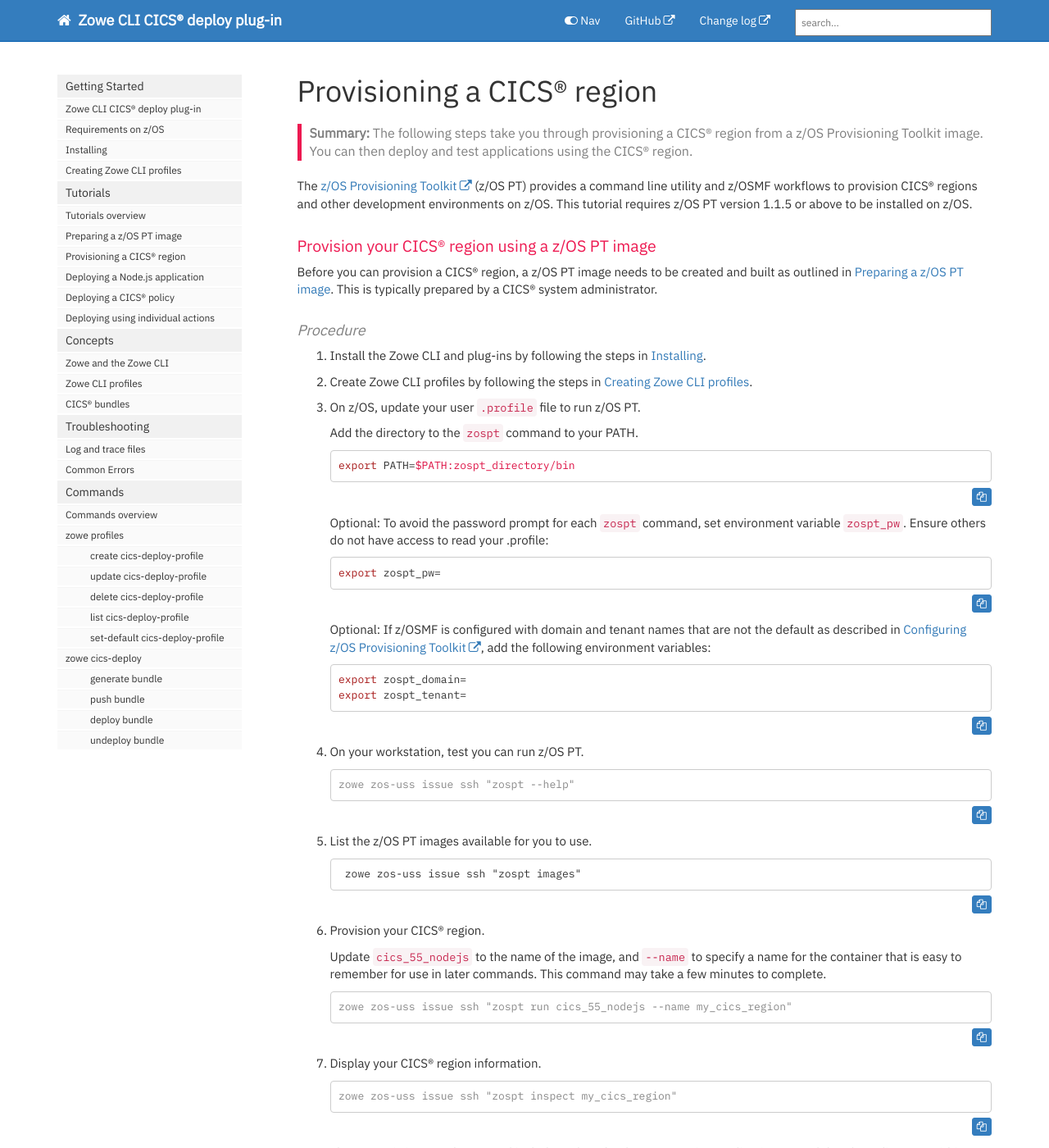
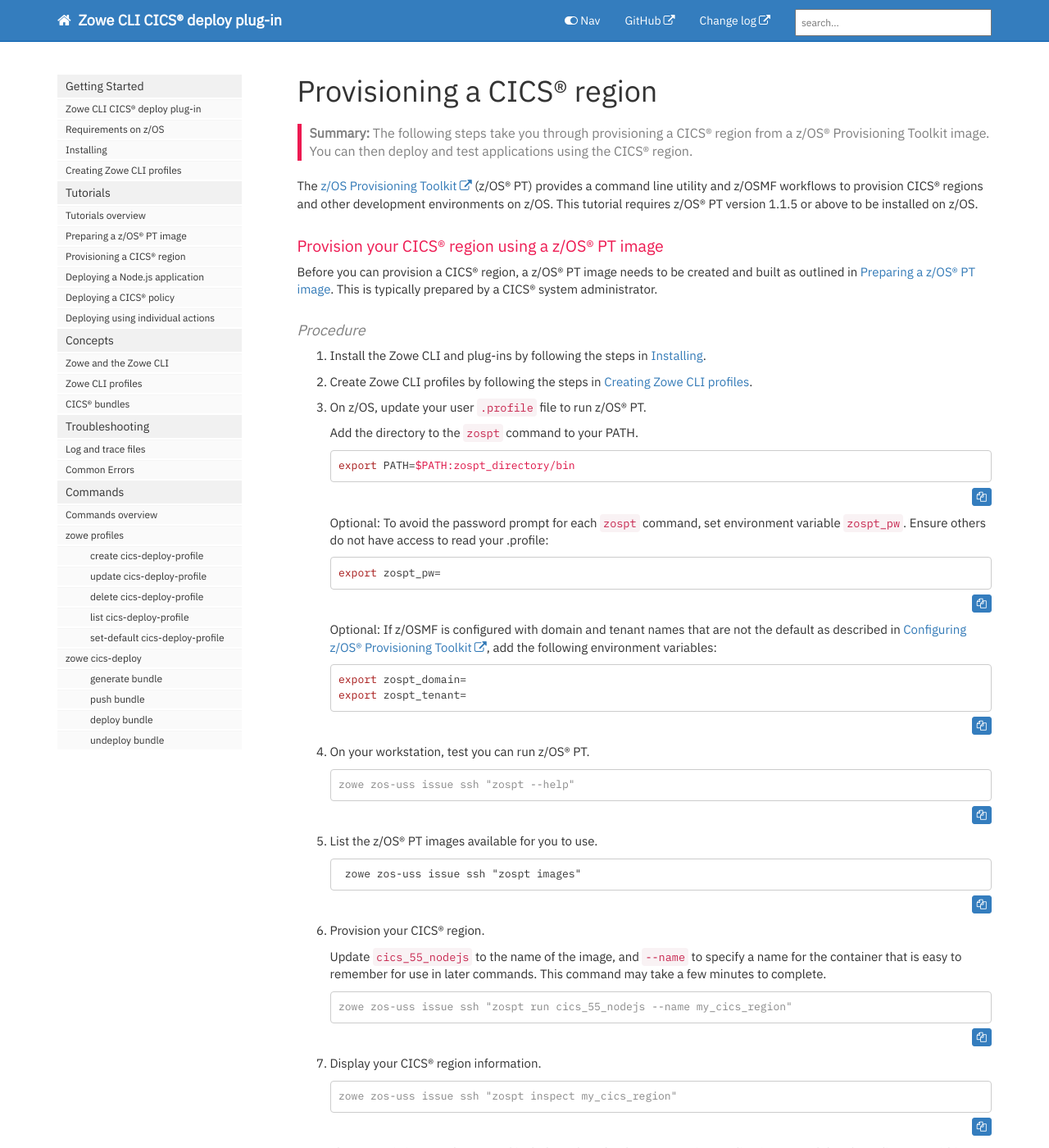
Before and after one commit to IBM/zowe-cli-cics-deploy-plugin, a Jekyll site: the page built from docs/pages/cdp/cdp-Provisioning-a-CICS-region.md, in a window 1280 px wide and 1400 px high. Shown: the whole window at 82% size. Built offline with Jekyll 4.4.1, drawn with Linux system fonts in a browser that asks for light colours; nearby versions of some CDN libraries; comment, search, counter and statistics services are not loaded.

Commit message:
more zos trademarks
Signed-off-by: Natasha Mckenzie-Kelly <natasha.mckenzie-kelly@ibm.com>

````diff
--- a/docs/_data/sidebars/cdp_sidebar.yml
+++ b/docs/_data/sidebars/cdp_sidebar.yml
@@ -35,7 +35,7 @@ entries:
       url: cdp-Tutorials-overview
       output: web
 
-    - title: Preparing a z/OS PT image
+    - title: Preparing a z/OS® PT image
       url: cdp-Preparing-a-zOS-PT-image
       output: web
 
--- a/docs/pages/cdp/cdp-Provisioning-a-CICS-region.md
+++ b/docs/pages/cdp/cdp-Provisioning-a-CICS-region.md
@@ -2,18 +2,18 @@
 title: Provisioning a CICS® region
 tags: [tutorial]
 keywords:
-summary: "The following steps take you through provisioning a CICS® region from a z/OS Provisioning Toolkit image. You can then deploy and test applications using the CICS® region."
+summary: "The following steps take you through provisioning a CICS® region from a z/OS® Provisioning Toolkit image. You can then deploy and test applications using the CICS® region."
 sidebar: cdp_sidebar
 permalink: cdp-Provisioning-a-CICS-region.html
 folder: cdp
 toc: true
 ---
 
-The [z/OS Provisioning Toolkit](https://developer.ibm.com/mainframe/products/zospt/) (z/OS PT) provides a command line utility and z/OSMF workflows to provision CICS® regions and other development environments on z/OS. This tutorial requires z/OS PT version 1.1.5 or above to be installed on z/OS.
+The [z/OS Provisioning Toolkit](https://developer.ibm.com/mainframe/products/zospt/) (z/OS® PT) provides a command line utility and z/OSMF workflows to provision CICS® regions and other development environments on z/OS. This tutorial requires z/OS® PT version 1.1.5 or above to be installed on z/OS.
 
-### Provision your CICS® region using a z/OS PT image
+### Provision your CICS® region using a z/OS® PT image
 
-Before you can provision a CICS® region, a z/OS PT image needs to be created and built as outlined in [Preparing a z/OS PT image](cdp-Preparing-a-zOS-PT-image). This is typically prepared by a CICS® system administrator.
+Before you can provision a CICS® region, a z/OS® PT image needs to be created and built as outlined in [Preparing a z/OS® PT image](cdp-Preparing-a-zOS-PT-image). This is typically prepared by a CICS® system administrator.
 
 #### Procedure
 
@@ -21,7 +21,7 @@ Before you can provision a CICS® region, a z/OS PT image needs to be created an
 
 2. Create Zowe CLI profiles by following the steps in [Creating Zowe CLI profiles](cdp-Creating-Zowe-CLI-profiles).
 
-3. On z/OS, update your user `.profile` file to run z/OS PT.
+3. On z/OS, update your user `.profile` file to run z/OS® PT.
 
    Add the directory to the `zospt` command to your PATH.
 
@@ -35,20 +35,20 @@ Before you can provision a CICS® region, a z/OS PT image needs to be created an
    export zospt_pw=
    ```
 
-   Optional: If z/OSMF is configured with domain and tenant names that are not the default as described in [Configuring z/OS Provisioning Toolkit](https://www.ibm.com/support/knowledgecenter/en/SSXH44E_1.0.0/zospt/zospt-configuring.html), add the following environment variables:
+   Optional: If z/OSMF is configured with domain and tenant names that are not the default as described in [Configuring z/OS® Provisioning Toolkit](https://www.ibm.com/support/knowledgecenter/en/SSXH44E_1.0.0/zospt/zospt-configuring.html), add the following environment variables:
 
    ```properties
    export zospt_domain=
    export zospt_tenant=
    ```
 
-4. On your workstation, test you can run z/OS PT.
+4. On your workstation, test you can run z/OS® PT.
 
    ```console
    zowe zos-uss issue ssh "zospt --help"
    ```
 
-5. List the z/OS PT images available for you to use.
+5. List the z/OS® PT images available for you to use.
 
    ```tex
     zowe zos-uss issue ssh "zospt images"
````
Also changed, not shown: docs/pages/cdp/cdp-Creating-Zowe-CLI-profiles.md (+1 -1 lines), docs/pages/cdp/cdp-Deploying-a-nodejs-application.md (+1 -1 lines), docs/pages/cdp/cdp-Preparing-a-zOS-PT-image.md (+15 -15 lines), docs/pages/cdp/cdp-Tutorials-overview.md (+4 -4 lines), README.md.
